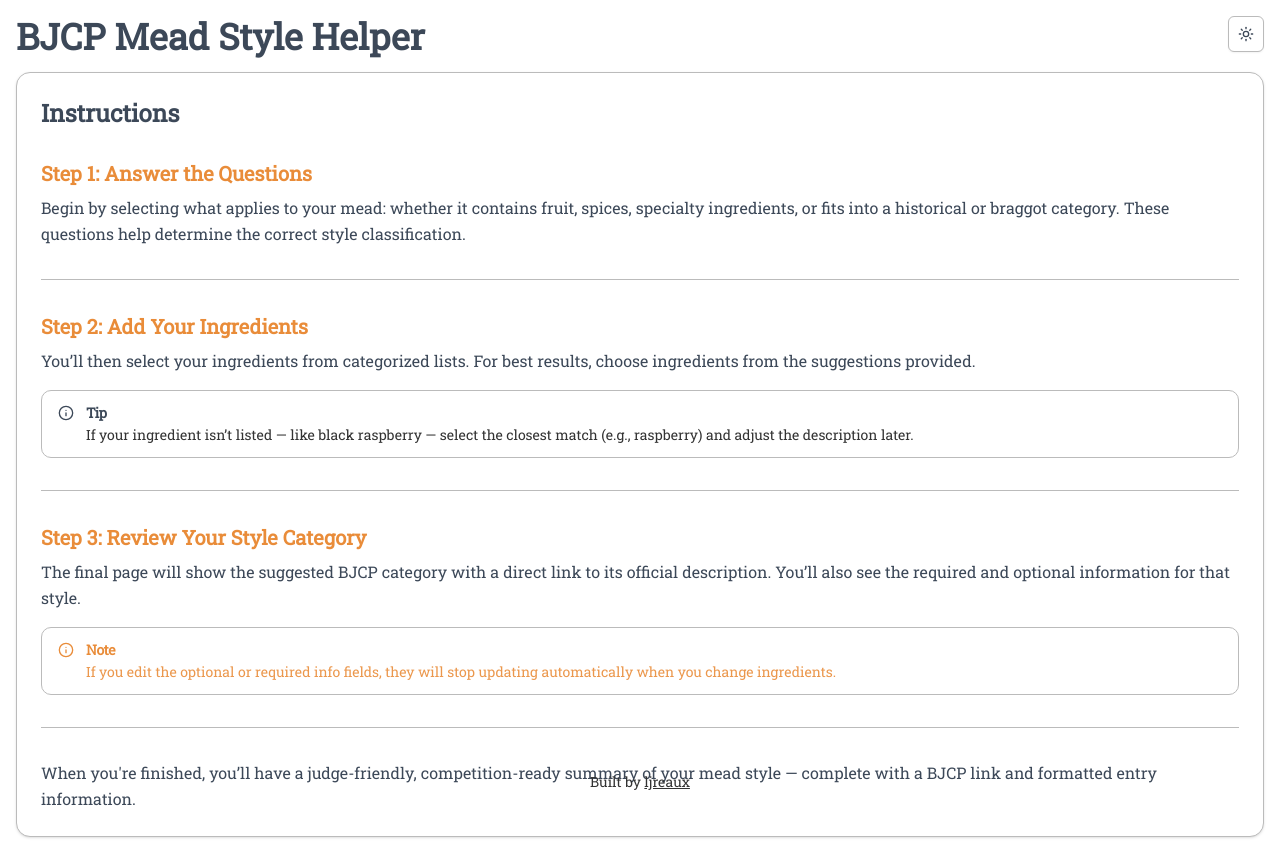
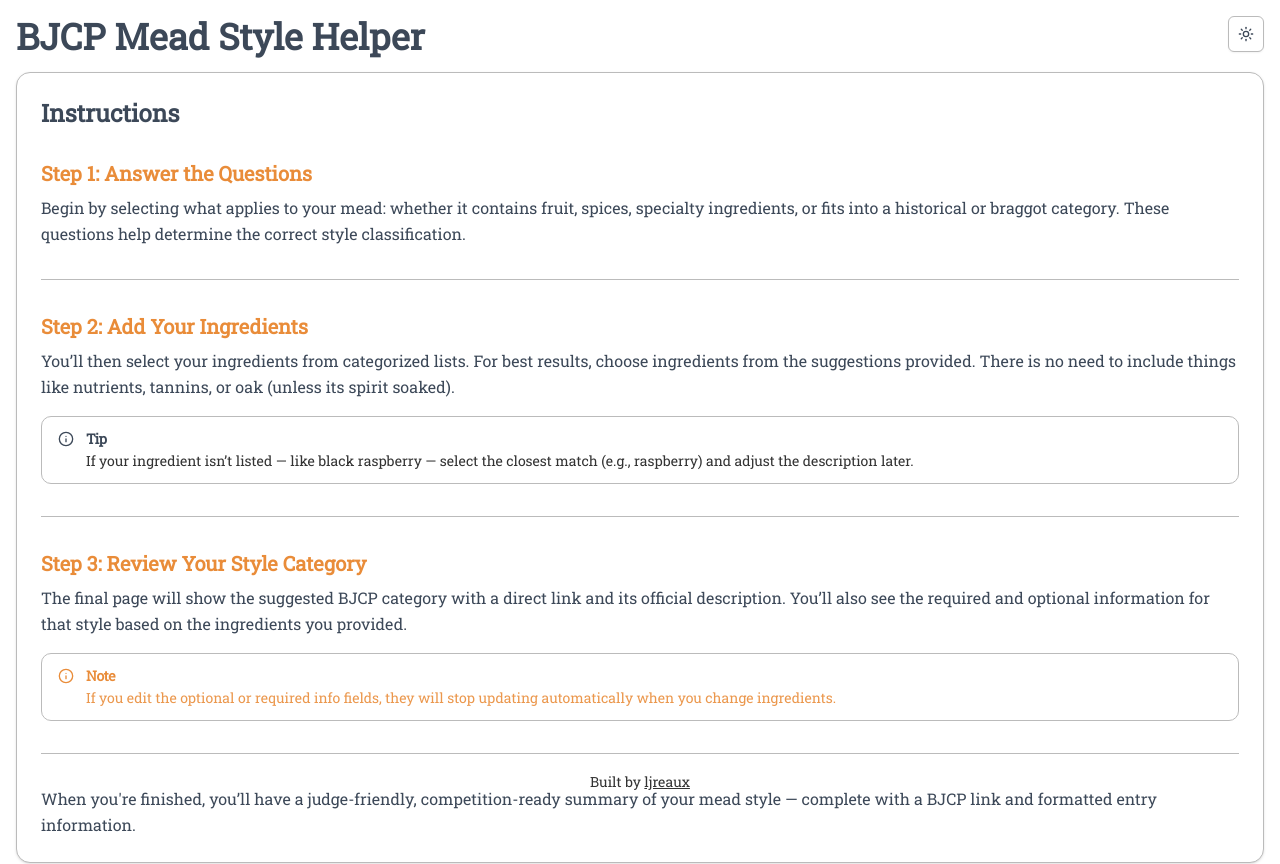
Before and after one commit to ljreaux/bjcp-mead-style-helper, a React (Vite) app: page / in a window 1280 px wide. Shown: the top 864 px of the page. Built offline with nearby package versions, Linux system fonts and the light colour scheme.

Commit message:
updated instructions

```diff
--- a/src/components/questions.tsx
+++ b/src/components/questions.tsx
@@ -45,7 +45,9 @@ export const InfoPage = () => {
           </h2>
           <p>
             You’ll then select your ingredients from categorized lists. For best
-            results, choose ingredients from the suggestions provided.
+            results, choose ingredients from the suggestions provided. There is
+            no need to include things like nutrients, tannins, or oak (unless
+            its spirit soaked).
           </p>
 
           <Alert className="mt-4">
@@ -67,8 +69,9 @@ export const InfoPage = () => {
           </h2>
           <p>
             The final page will show the suggested BJCP category with a direct
-            link to its official description. You’ll also see the required and
-            optional information for that style.
+            link and its official description. You’ll also see the required and
+            optional information for that style based on the ingredients you
+            provided.
           </p>
           <Alert className="mt-4" variant="warning">
             <Info className="h-4 w-4" />
```
